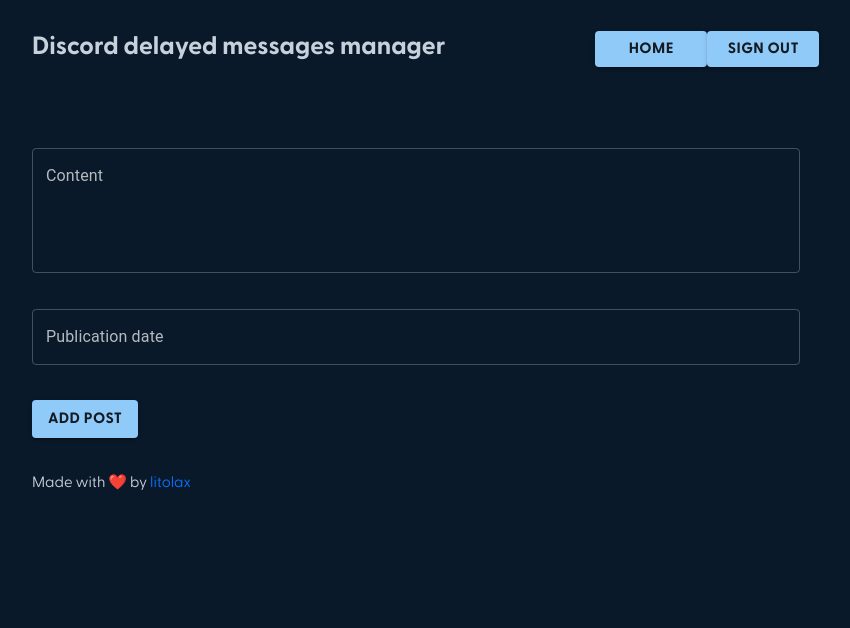
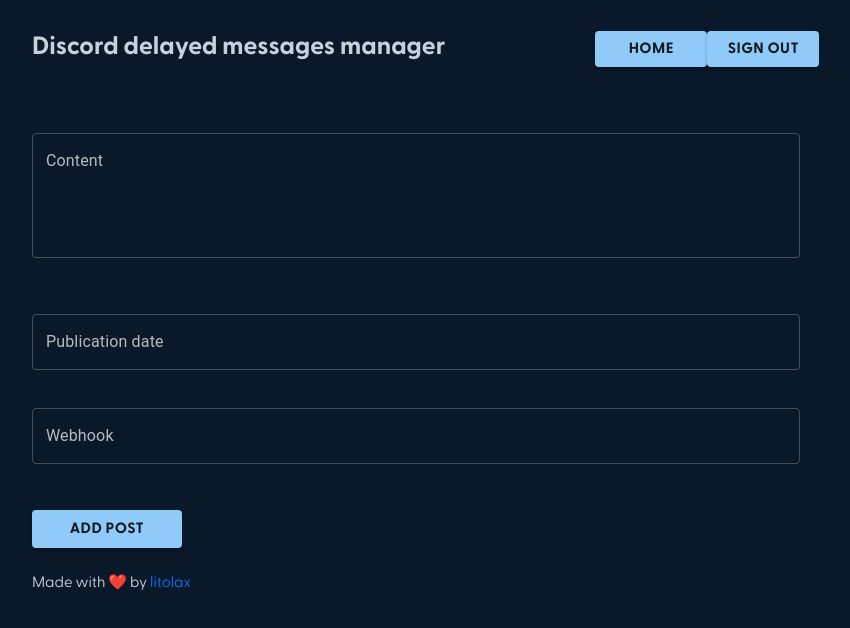
Before and after one commit to litolax/Discord-Delayed-Webhooks, a Next.js app: page /createPost in a window 1280 px wide. Shown: the top 628 px of the page, without its empty margins (224-1074 px from the left). Built offline with nearby package versions, Linux system fonts and the light colour scheme; no server answers; sample sign-in values are in the browser's storage.

Commit message:
Add ability to choose webhook

```diff
--- a/components/DatePicker.tsx
+++ b/components/DatePicker.tsx
@@ -29,6 +29,7 @@ export default function DatePicker(props: { onAccept: Function }) {
                     RightArrowIcon: SnoozeIcon,
                     OpenPickerIcon: ClockIcon,
                 }}
+                disablePast={true}
                 renderInput={(params) => (
                     <TextField {...params}/>
                 )}
--- a/components/Textarea.tsx
+++ b/components/Textarea.tsx
@@ -1,15 +1,15 @@
 import TextField from '@mui/material/TextField';
 
-export default function Textarea(props: { children: string, value: string, onChange: Function, style?: any }) {
+export default function Textarea(props: { children: string, value: string, onChange: Function, style?: any, minRows?: number, maxRows?: number, label: string }) {
     return (
         <>
             <br/>
             <TextField
                 id="outlined-multiline-static"
-                label="Content"
+                label={props.label}
                 multiline
-                minRows={4}
-                maxRows={17}
+                minRows={props.minRows ?? 4}
+                maxRows={props.maxRows ?? 17}
                 defaultValue=""
                 onChange={(e) => props.onChange(e.target.value)}
             />
--- a/pages/api/posts.ts
+++ b/pages/api/posts.ts
@@ -19,8 +19,9 @@ export default async (req: NextApiRequest, res: NextApiResponse) => {
     if (postData.content.length < 1) return res.json({ error: 'Content can\'t be empty' });
     if (postData.content.length > 2000) return res.json({ error: 'Content\'s length can\'t be more than 2000 characters' });
     if (!postData.publishDate) return res.json({ error: 'Publication date can\'t be empty' });
+    if (postData.webhook.length < 1) return res.json({ error: 'Webhook can\'t be empty' });
 
-    const posts = await collection.find({ content: postData.content, publishDate: postData.publishDate, sent: false }).toArray();
+    const posts = await collection.find({ content: postData.content, publishDate: postData.publishDate, webhook: postData.webhook, sent: false }).toArray();
     if (posts.length > 0) return res.json({ error: 'You\'re already have post with these arguments' });
 
     collection.insertOne(postData)
--- a/pages/createPost.tsx
+++ b/pages/createPost.tsx
@@ -15,6 +15,7 @@ import {AlertColor} from "@mui/material/Alert";
 
 export default function MainLayout() {
     const [contentArea, setContentArea] = useState('');
+    const [webhookArea, setWebhookArea] = useState('');
     const [pickerDate, setPickerDate] = useState(undefined);
     const [alertContent, setAlertContent] = useState({error: undefined, type: "success"});
     const session = useSession();
@@ -28,7 +29,8 @@ export default function MainLayout() {
             creationDate: date,
             publishDate: pickerDate,
             sent: false,
-            sender: session.data?.user?.name ? session.data.user.name : 'unknown'
+            sender: session.data?.user?.name ? session.data.user.name : 'unknown',
+            webhook: webhookArea
         }
         const response = await fetch('/api/posts', {
             method: 'POST',
@@ -39,7 +41,10 @@ export default function MainLayout() {
             throw new Error(response.statusText)
 
         const responseJson = await response.json();
-        setAlertContent({ error: responseJson.error, type: responseJson.error != 'Post has create successfully' ? 'error' : 'success'});
+        setAlertContent({
+            error: responseJson.error,
+            type: responseJson.error != 'Post has create successfully' ? 'error' : 'success'
+        });
         return responseJson;
     }
 
@@ -56,22 +61,44 @@ export default function MainLayout() {
                     <Header/>
 
                     <div style={{
-                        marginBottom: '35px',
                         display: 'flex',
-                        flexDirection: 'column'
+                        flexDirection: 'column',
+                        gap: '10px'
                     }}>
                         <Textarea
+                            label={'Content'}
                             value={contentArea}
                             onChange={setContentArea}
                             style={{
-                                height: '300px',
-                                marginBottom: '35px' }}>
+                                height: '300px'
+                            }}>
                             Input message text here</Textarea>
-                        <DatePicker onAccept={setPickerDate}/>
+
+                        <DatePicker onAccept={setPickerDate}></DatePicker>
+
+                        <Textarea
+                            label={'Webhook'}
+                            value={webhookArea}
+                            onChange={setWebhookArea}
+                            style={{
+                                height: '300px'
+                            }}
+                            minRows={1}>
+                            Input message text here</Textarea>
                     </div>
 
-
-                    <PrimaryButton onClick={() => savePost(contentArea)} style={{marginBottom: '35px'}} alert={ {content: alertContent.error ?? '', type: alertContent.type as AlertColor} }>Add post</PrimaryButton>
+                    <PrimaryButton
+                        onClick={() => savePost(contentArea)}
+                        style={{
+                            marginBottom: '25px',
+                            width: '150px'
+                        }}
+                        alert={{
+                            content: alertContent.error ?? '',
+                            type: alertContent.type as AlertColor
+                        }}>
+                        Add post
+                    </PrimaryButton>
 
                     <Footer/>
                 </div>
--- a/src/models/IPost.ts
+++ b/src/models/IPost.ts
@@ -7,5 +7,6 @@ export default interface IPost {
     creationDate: Date,
     publishDate: Date | undefined,
     sent: boolean,
-    sender: string
+    sender: string,
+    webhook: string
 }
--- a/styles/Header.module.css
+++ b/styles/Header.module.css
@@ -4,7 +4,7 @@
     width: 60vw;
     height: 10vh;
     padding: 4% 0 0 0;
-    margin-bottom: 50px;
+    margin-bottom: 25px;
 }
 
 .headerSignOutButton {
--- a/styles/Main.module.css
+++ b/styles/Main.module.css
@@ -45,12 +45,12 @@
 
 .navigation {
     width: 45%;
-    gap: 35px;
+    gap: 25px;
     display: flex;
     flex-direction: column;
     align-items: flex-start;
     justify-content: left;
-    margin-bottom: 35px;
+    margin-bottom: 25px;
     min-width: 173px;
     min-height: 37px;
 }
```
Also changed, not shown: custom-server/server.js (+5 -8 lines).
